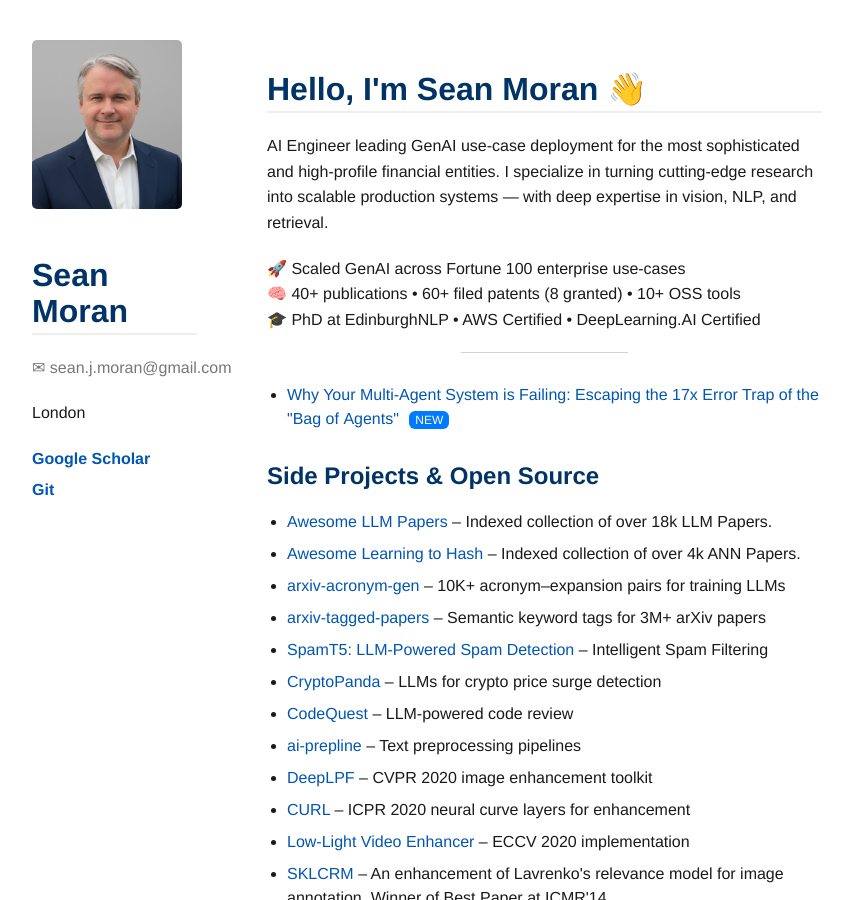
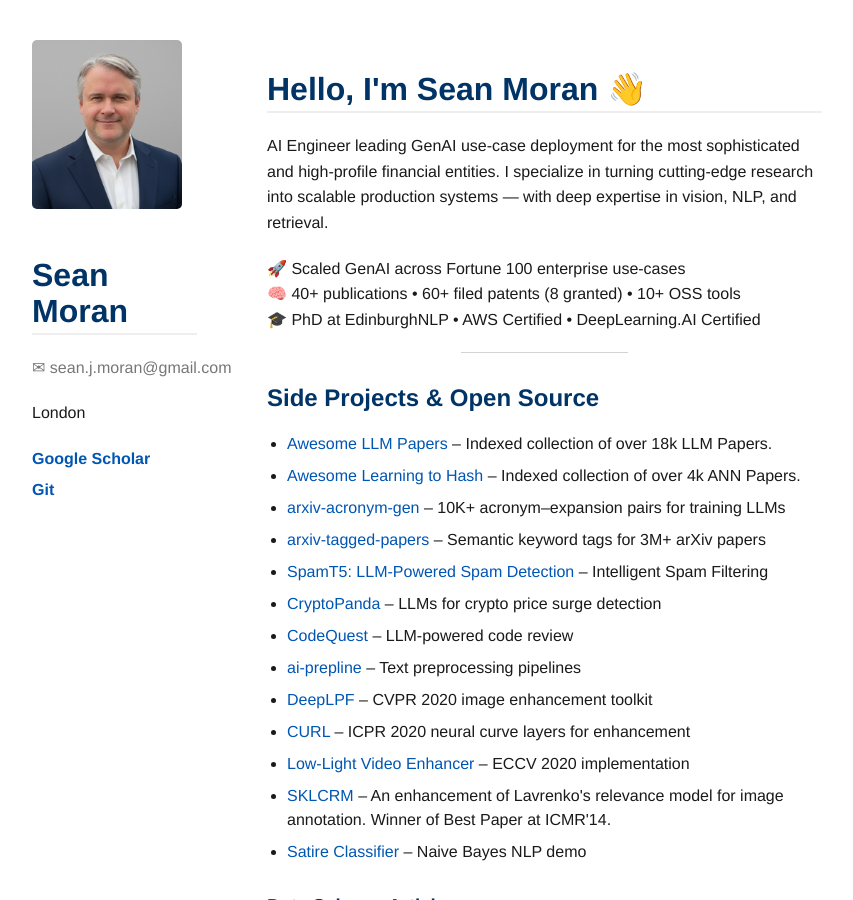
Before and after one commit to sjmoran/sjmoran.github.io, a Jekyll site: the page built from index.md, in a window 1280 px wide and 900 px high. Shown: the whole window, without its empty margins (8-861 px from the left). Built offline with Jekyll 4.4.1, drawn with Linux system fonts in a browser that asks for light colours.

Commit message:
Update hero.html

```diff
--- a/_includes/hero.html
+++ b/_includes/hero.html
@@ -9,14 +9,3 @@
 </p>
 
 <hr>
-
-<ul>
-  <li>
-    <a href="https://medium.com/@sean.j.moran/why-your-multi-agent-system-is-failing-escaping-the-17x-error-trap-of-the-bag-of-agents-a2cfcbe4ff5d">
-      Why Your Multi-Agent System is Failing: Escaping the 17x Error Trap of the "Bag of&nbsp;Agents"
-    </a>
-    <span style="background:#007BFF; color:white; padding:2px 6px; margin-left:6px; border-radius:6px; font-size:0.75em;">
-      NEW
-    </span>
-  </li>
-</ul>
```
